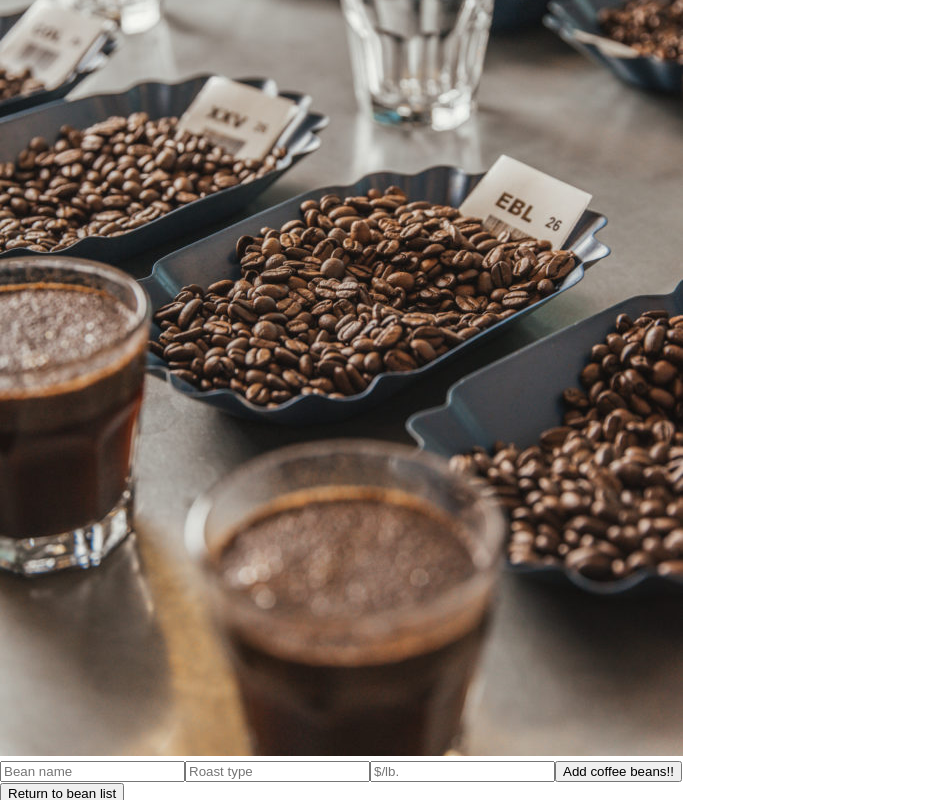
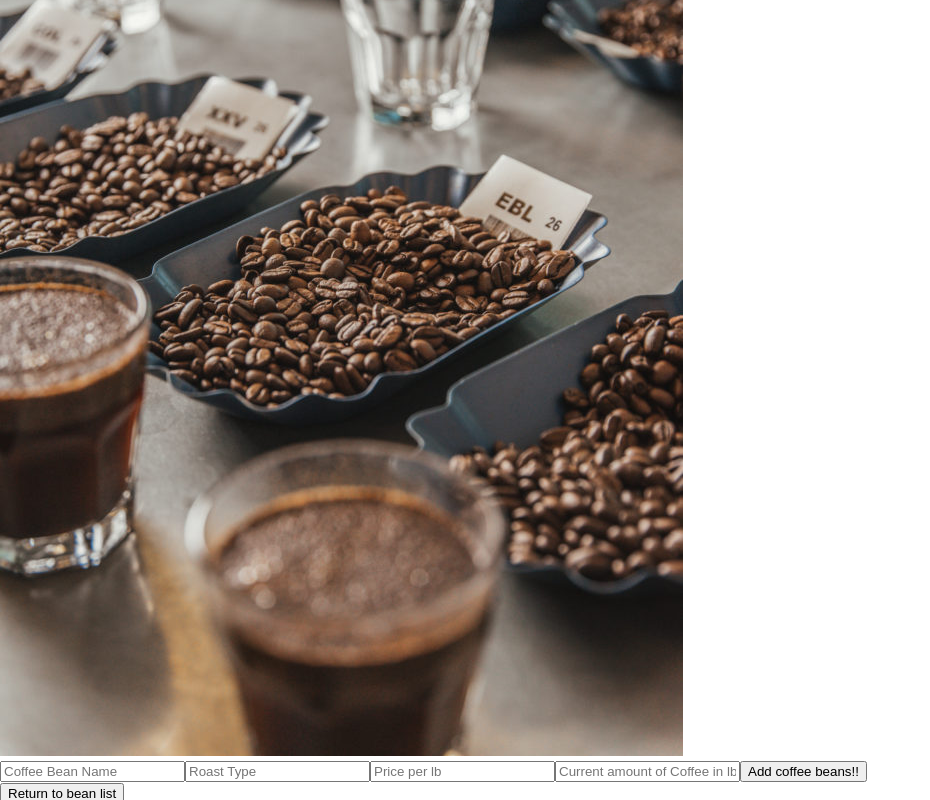
Before and after one commit to ian-bravo/coffee-bean-inventory-tracker, a React (Create React App) app: page / in a window 1280 px wide. Both pictures are taken after a click on the button "Add your beans!!!". Shown: the part 350-1150 px from the top of the page, without its empty margins (0-930 px from the left). Built offline with nearby package versions, Linux system fonts and the light colour scheme.

Commit message:
add new property to allow for increment/decrement of coffee

```diff
--- a/src/components/Bean.js
+++ b/src/components/Bean.js
@@ -5,8 +5,10 @@ function Bean(props){
   return (
     <React.Fragment>
       <div onClick = {() => props.whenBeanClicked(props.id)}>
-      <h3>{props.name} - {props.roast}</h3>
+      <h3>{props.name}</h3>
+      <h4>{props.roast}</h4>
       <h4>{props.price}</h4>
+      <h4>{props.lbs}</h4>
       <hr/>
       </div>
     </React.Fragment>
@@ -17,6 +19,7 @@ Bean.propTypes = {
   name: PropTypes.string,
   price: PropTypes.string,
   roast: PropTypes.string,
+  lbs: PropTypes.string,
   id: PropTypes.string,
   whenBeanClicked: PropTypes.func
 };
--- a/src/components/BeanDetail.js
+++ b/src/components/BeanDetail.js
@@ -7,8 +7,12 @@ function BeanDetail(props){
   return (
     <React.Fragment>
       <h2>Bean Detail</h2>
-      <h3>{bean.name} - {bean.roast}</h3>
+      <h4>{bean.name}</h4>
+      <h4>{bean.roast}</h4>
       <h4>{bean.price}</h4>
+      <h4>{bean.lbs}</h4>
+      <button onClick={ -increment}>Add 1 lb of coffee</button>
+      <button onClick={ -decrement }>Add 1 lb of coffee</button>
       <button onClick={ props.onClickingEdit }>Update Bean</button>
       <button onClick={()=> onClickingDelete(bean.id) }>Delete Bean</button>
       <hr/>
--- a/src/components/BeanList.js
+++ b/src/components/BeanList.js
@@ -12,6 +12,7 @@ function BeanList(props){
           name={bean.name}
           roast={bean.roast}
           price={bean.price}
+          lbs={bean.lbs}
           id={bean.id}
           key={bean.id} />
       )}
--- a/src/components/EditBeanForm.js
+++ b/src/components/EditBeanForm.js
@@ -11,6 +11,7 @@ function EditBeanForm (props) {
       name: event.target.name.value,
       roast: event.target.roast.value,
       price: event.target.price.value,
+      lbs: event.target.lbs.value,
       id: bean.id
     });
   }
--- a/src/components/NewBeanForm.js
+++ b/src/components/NewBeanForm.js
@@ -11,6 +11,7 @@ function NewBeanForm(props){
       name: event.target.name.value,
       roast: event.target.roast.value,
       price: event.target.price.value,
+      lbs: event.target.lbs.value,
       id: v4()
     });
   };
--- a/src/components/ReusableForm.js
+++ b/src/components/ReusableForm.js
@@ -8,15 +8,19 @@ function ReusableForm(props) {
       <input
           type='text'
           name='name'
-          placeholder='Bean name' />
+          placeholder='Coffee Bean Name' />
         <input
           type='text'
           name='roast'
-          placeholder='Roast type' />
+          placeholder='Roast Type' />
         <input
           type='text'
           name='price'
-          placeholder='$/lb.' />
+          placeholder='Price per lb' />
+        <input
+          type='text'
+          name='lbs'
+          placeholder='Current amount of Coffee in lbs' />
         <button type='submit'>{props.buttonText}</button>
       </form>
     </React.Fragment>
```
